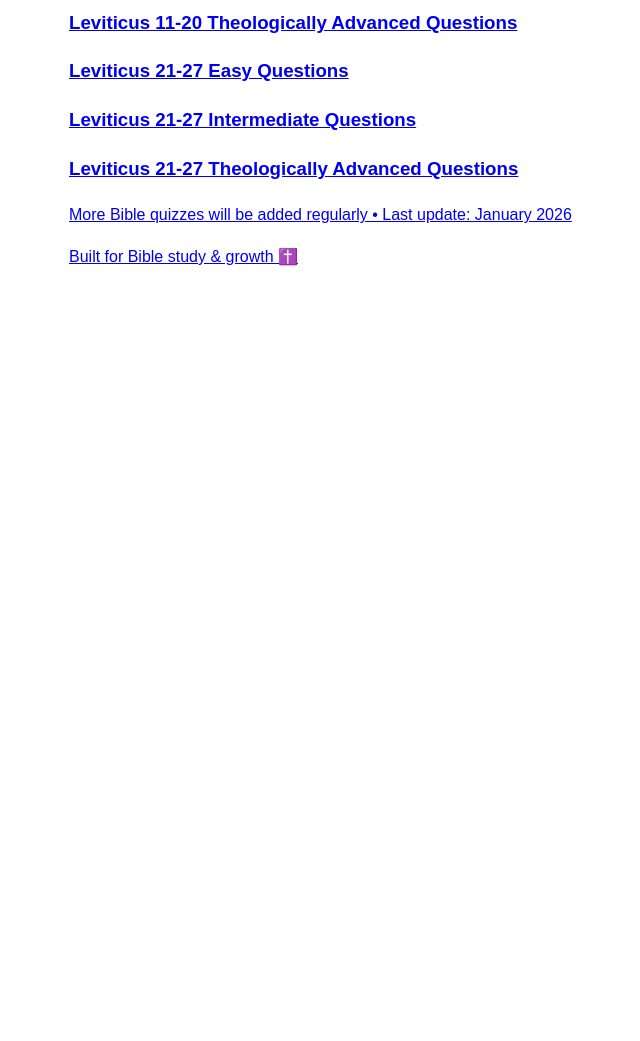
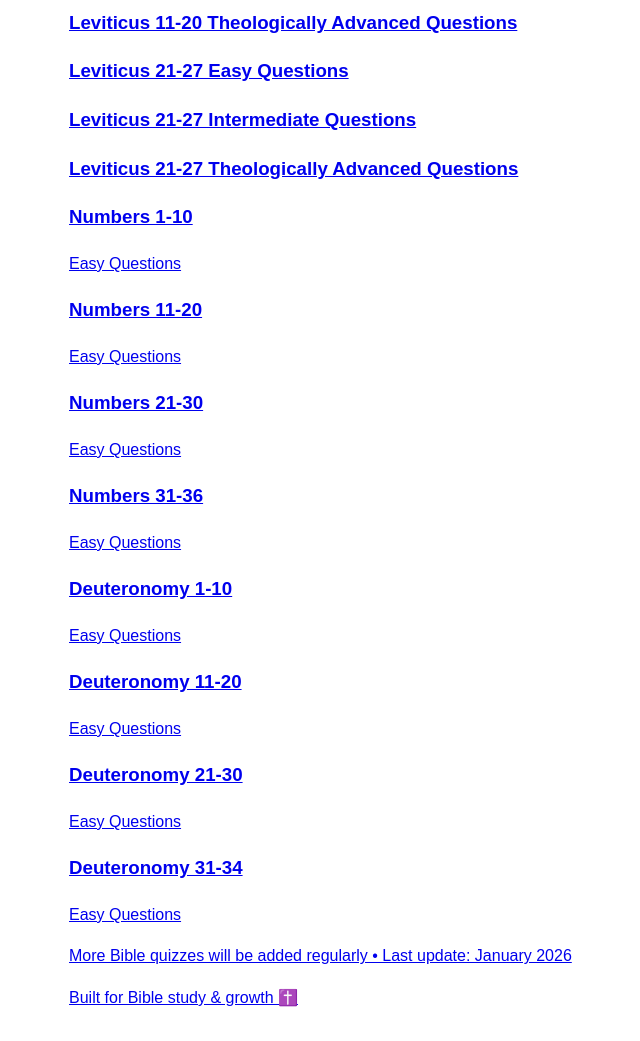
Before and after one commit to samg1010/bible-quizzes, a plain HTML site: page index.html in a window 1280 px wide. Shown: the part 3290-4331 px from the top of the page, without its empty margins (91-731 px from the left). Before the commit the page ends 3590 px from the top, so only its background shows below. Drawn offline with Linux system fonts and the light colour scheme.

Commit message:
Update index.html

```diff
--- a/index.html
+++ b/index.html
@@ -390,6 +390,46 @@
                 <div class="card-content">
                 <h3 class="card-title">Leviticus 21-27 Theologically Advanced Questions</h3>
                 </div>
+            <a href=num1-10.html class="quiz-card">
+                <div class="card-content">
+                <h3 class="card-title">Numbers 1-10</h3>
+                <p class="card-desc">Easy Questions</p>
+                </div>
+             <a href=num11-20.html class="quiz-card">
+                <div class="card-content">
+                <h3 class="card-title">Numbers 11-20</h3>
+                <p class="card-desc">Easy Questions</p>
+                </div>
+              <a href=num21-30.html class="quiz-card">
+                <div class="card-content">
+                <h3 class="card-title">Numbers 21-30</h3>
+                <p class="card-desc">Easy Questions</p>
+                </div>
+             <a href=num31-36.html class="quiz-card">
+                <div class="card-content">
+                <h3 class="card-title">Numbers 31-36</h3>
+                <p class="card-desc">Easy Questions</p>
+                </div>
+             <a href=deut1-10.html class="quiz-card">
+                <div class="card-content">
+                <h3 class="card-title">Deuteronomy 1-10</h3>
+                <p class="card-desc">Easy Questions</p>
+                </div>
+            <a href=deut11-20.html class="quiz-card">
+                <div class="card-content">
+                <h3 class="card-title">Deuteronomy 11-20</h3>
+                <p class="card-desc">Easy Questions</p>
+                </div>
+            <a href=deut21-30.html class="quiz-card">
+                <div class="card-content">
+                <h3 class="card-title">Deuteronomy 21-30</h3>
+                <p class="card-desc">Easy Questions</p>
+                </div>
+            <a href=deut31-34.html class="quiz-card">
+                <div class="card-content">
+                <h3 class="card-title">Deuteronomy 31-34</h3>
+                <p class="card-desc">Easy Questions</p>
+                </div>
       </div>
 
 <footer>
```
